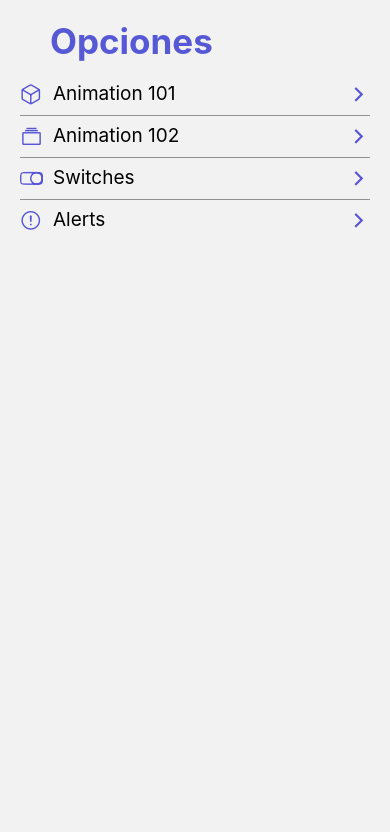
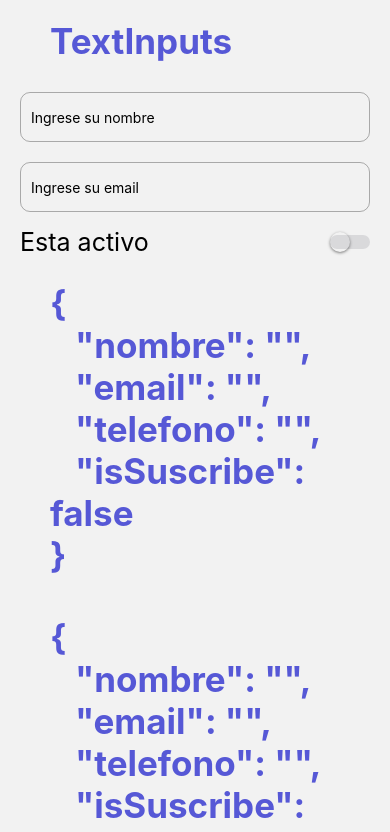
Before and after one commit to gejaga12/ListComponent-React-Native, a React Native app: screen /TextImputScreen in a window 390 px wide. Shown: the top 832 px of the page. Built offline with nearby package versions, Linux system fonts and the light colour scheme.

Commit message:
TextInput + HookForm

```diff
--- a/src/data/MenuItems.tsx
+++ b/src/data/MenuItems.tsx
@@ -20,6 +20,12 @@
     name: 'Alerts',
     icon: 'alert-circle-outline',
     component: 'AlertScreen',
+  },
+  {
+    name: 'Text Input',
+    icon: 'document-text-outline',
+    component: 'TextImputScreen',
   }
 
+
   ];
--- /dev/null
+++ b/src/hooks/useForm.tsx
@@ -0,0 +1,20 @@
+import { useState } from 'react';
+
+export const useForm = <T extends Object>(initState: T) => {
+
+    const [state, setState] = useState(initState);
+
+    const onChange = <K extends Object>(value: K, field: keyof T) => {
+        setState({
+            ...state,
+            [field]: value
+        });
+    }
+
+    return {
+        ...state,
+        form: state,
+        onChange,
+    }
+
+}
--- a/src/navigator/Navigator.tsx
+++ b/src/navigator/Navigator.tsx
@@ -5,6 +5,7 @@
 import { Animation102Screen } from '../screens/Animation102Screen';
 import { SwichScreen } from '../screens/SwichScreen';
 import { AlertScreen } from '../screens/AlertScreen';
+import { TextImputScreen } from '../screens/TextImputScreen';
 
 const Stack = createStackNavigator();
 
@@ -19,6 +20,7 @@
       <Stack.Screen name="Animation102Screen" component={ Animation102Screen } />
       <Stack.Screen name="SwichScreen" component={ SwichScreen } />
       <Stack.Screen name="AlertScreen" component={ AlertScreen } />
+      <Stack.Screen name="TextImputScreen" component={ TextImputScreen } />
 
     </Stack.Navigator>
   );
--- a/src/screens/SwichScreen.tsx
+++ b/src/screens/SwichScreen.tsx
@@ -4,7 +4,6 @@
 import { HeaderTitle } from '../components/HeaderTitle';
 
 export const SwichScreen = () => {
-
 
   const [state, setState] = useState({
     isActive: true,
--- /dev/null
+++ b/src/screens/TextImputScreen.tsx
@@ -0,0 +1,83 @@
+import React, { useState } from 'react'
+import { StyleSheet, TextInput, View, KeyboardAvoidingView, Platform, Keyboard, TouchableWithoutFeedback, Text, } from 'react-native'
+import { ScrollView } from 'react-native-gesture-handler'
+import { CustomSwitch } from '../components/CustomSwitch'
+import { HeaderTitle } from '../components/HeaderTitle'
+import { useForm } from '../hooks/useForm'
+import { styles } from '../theme/appTheme'
+
+export const TextImputScreen = () => {
+
+    const { form, onChange, isSuscribe } = useForm({
+        nombre: '',
+        email: '',
+        telefono: '',
+        isSuscribe: false,
+    })
+
+    return (
+        <KeyboardAvoidingView
+            behavior={Platform.OS === 'ios' ? 'padding' : 'height'}
+        >
+            <ScrollView>
+                <TouchableWithoutFeedback onPress={Keyboard.dismiss}>
+                    <View style={styles.globalMargin}>
+                        <HeaderTitle title='TextInputs' />
+                        <TextInput
+                            style={stylesScreen.inputStyle}
+                            placeholder="Ingrese su nombre"
+                            autoCorrect={false}
+                            autoCapitalize="words"
+                            onChangeText={(value) => onChange(value, 'nombre')}
+                        />
+                        <TextInput
+                            style={stylesScreen.inputStyle}
+                            placeholder="Ingrese su email"
+                            autoCorrect={false}
+                            autoCapitalize="none"
+                            onChangeText={(value) => onChange(value, 'email')}
+                            keyboardType="email-address"
+                        />
+
+                        <View style={stylesScreen.switchRow}>
+                            <Text style={stylesScreen.switchText}>Esta activo</Text>
+                            <CustomSwitch isOn={isSuscribe} onChange={( value ) => onChange( value, 'isSuscribe')} />
+                        </View>
+
+                        <HeaderTitle title={JSON.stringify(form, null, 3)} />
+                        <HeaderTitle title={JSON.stringify(form, null, 3)} />
+
+                        <TextInput
+                            style={stylesScreen.inputStyle}
+                            placeholder="Ingrese su telefono"
+                            onChangeText={(value) => onChange(value, 'telefono')}
+                            keyboardType="phone-pad"
+                        />
+
+                        <View style={{ height: 100 }} />
+                    </View>
+                </TouchableWithoutFeedback>
+            </ScrollView>
+        </KeyboardAvoidingView>
+    )
+}
+
+const stylesScreen = StyleSheet.create({
+    inputStyle: {
+        borderWidth: 1,
+        borderRadius: 10,
+        borderColor: 'rgba(0,0,0,0.3)',
+        paddingHorizontal: 10,
+        height: 50,
+        marginVertical: 10,
+    },
+    switchText: {
+        fontSize: 25,
+    },
+    switchRow: {
+        flexDirection: 'row',
+        justifyContent: 'space-between',
+        alignItems: 'center',
+        marginVertical: 5
+    },
+});
```
